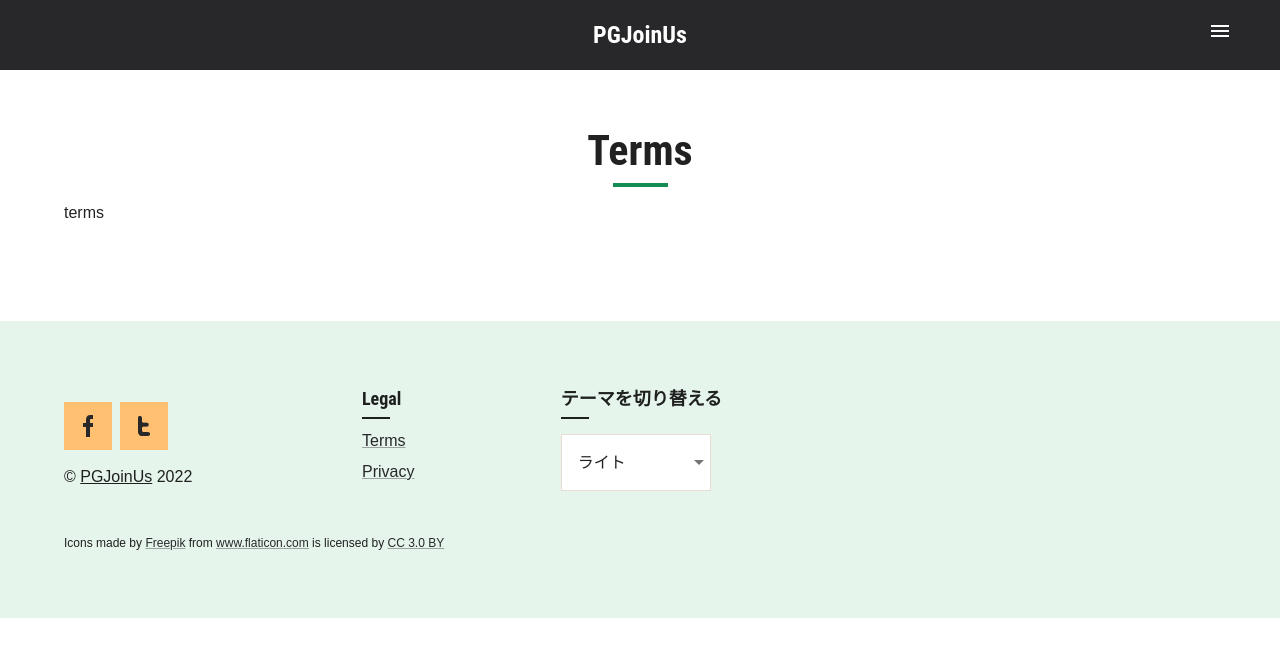
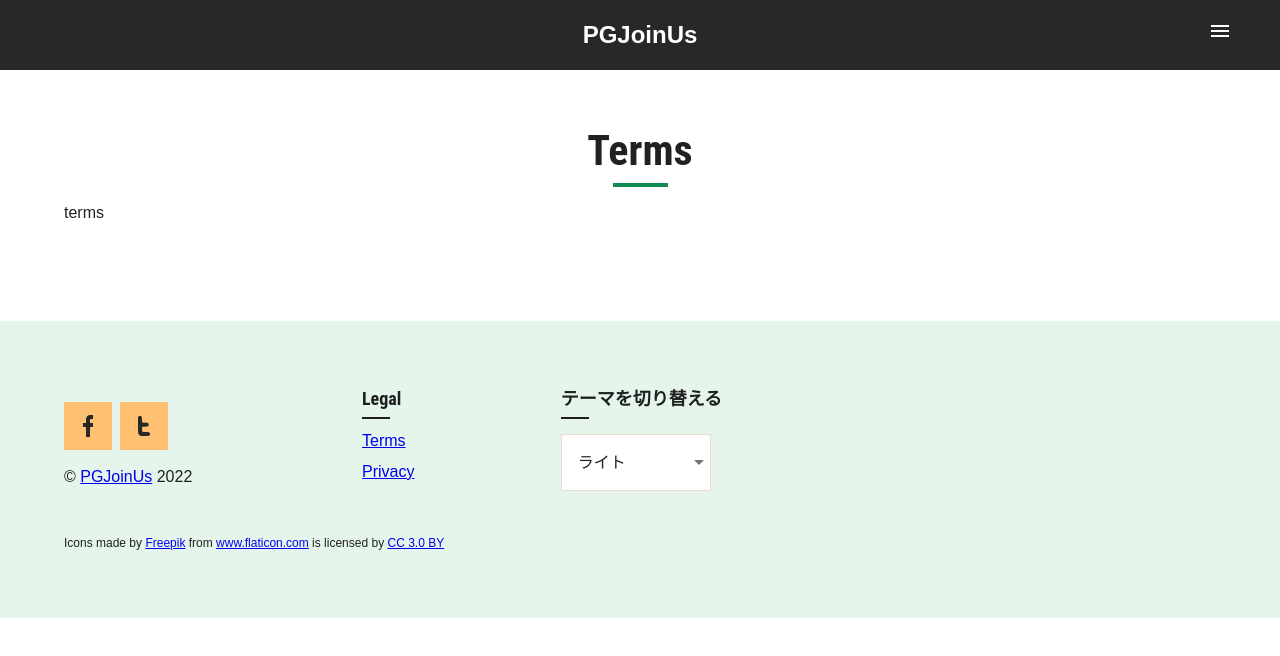
Before and after one commit to takahiro211/pg-joinus-front, a React (Create React App) app: page /terms in a window 1280 px wide. Shown: the top 656 px of the page. Built offline with nearby package versions, Linux system fonts and the light colour scheme.

Commit message:
Fix to use `Link` from react-router-dom

```diff
--- a/src/App.tsx
+++ b/src/App.tsx
@@ -24,11 +24,11 @@ function App() {
         <AnimatePresence exitBeforeEnter>
           <Routes location={location} key={location.pathname}>
             <Route path="/" element={<Home />} />
-            <Route path="/sign-in" element={<SignIn />} />
-            <Route path="/sign-up" element={<SignUp />} />
-            <Route path="/terms" element={<Terms />} />
-            <Route path="/privacy" element={<Privacy />} />
-            <Route path="/forgot-password" element={<ForgotPassword />} />
+            <Route path="sign-in" element={<SignIn />} />
+            <Route path="sign-up" element={<SignUp />} />
+            <Route path="terms" element={<Terms />} />
+            <Route path="privacy" element={<Privacy />} />
+            <Route path="forgot-password" element={<ForgotPassword />} />
           </Routes>
         </AnimatePresence>
         <AppFooter />
--- a/src/pages/SignIn.tsx
+++ b/src/pages/SignIn.tsx
@@ -1,7 +1,7 @@
 import * as React from 'react';
 import { Field, Form, FormSpy } from 'react-final-form';
 import Box from '@mui/material/Box';
-import Link from '@mui/material/Link';
+import { Link } from 'react-router-dom';
 import Typography from './modules/components/Typography';
 import AppForm from './modules/views/AppForm';
 import { email, required } from './modules/form/validation';
@@ -40,9 +40,7 @@ function SignIn() {
           <Typography variant="body2" align="center">
             {''}
             <Link
-              href="/sign-up/"
-              align="center"
-              underline="always"
+              to="/sign-up/"
             >
               会員登録がお済みでない方はこちら
             </Link>
@@ -101,7 +99,7 @@ function SignIn() {
           )}
         </Form>
         <Typography align="center">
-          <Link underline="always" href="/forgot-password/">
+          <Link to="/forgot-password/">
             パスワードをお忘れの方
           </Link>
         </Typography>
--- a/src/pages/SignUp.tsx
+++ b/src/pages/SignUp.tsx
@@ -1,7 +1,7 @@
 import * as React from 'react';
 import Box from '@mui/material/Box';
 import Grid from '@mui/material/Grid';
-import Link from '@mui/material/Link';
+import { Link } from 'react-router-dom';
 import { Field, Form, FormSpy } from 'react-final-form';
 import Typography from './modules/components/Typography';
 import AppForm from './modules/views/AppForm';
@@ -39,7 +39,7 @@ function SignUp() {
             新規会員登録
           </Typography>
           <Typography variant="body2" align="center">
-            <Link href="/sign-in/" underline="always">
+            <Link to="/sign-in/">
               既にアカウントをお持ちの方はこちら
             </Link>
           </Typography>
--- a/src/pages/modules/components/Markdown.tsx
+++ b/src/pages/modules/components/Markdown.tsx
@@ -2,7 +2,7 @@ import * as React from 'react';
 import ReactMarkdown from 'markdown-to-jsx';
 import Box from '@mui/material/Box';
 import Typography from '@mui/material/Typography';
-import Link from '@mui/material/Link';
+import { Link } from 'react-router-dom';
 
 const options = {
   overrides: {
--- a/src/pages/modules/views/AppAppBar.tsx
+++ b/src/pages/modules/views/AppAppBar.tsx
@@ -1,14 +1,14 @@
-import * as React from 'react';
 import Box from '@mui/material/Box';
-import Link from '@mui/material/Link';
 import AppBar from '../components/AppBar';
 import Toolbar from '../components/Toolbar';
 import MenuIcon from '@mui/icons-material/Menu';
 import { Container } from '@mui/material';
+import { Link } from 'react-router-dom';
 
-const rightLink = {
-  fontSize: 16,
-  color: 'common.white',
+const appBarLinkText = {
+  textDecoration: "none",
+  fontSize: 24,
+  color: 'inherit',
   ml: 3,
 };
 
@@ -19,25 +19,26 @@ function AppAppBar() {
         <Container maxWidth="xl">
           <Toolbar sx={{ justifyContent: 'space-between' }}>
             <Box sx={{ flex: 1 }} />
+            <h6>
               <Link
-              variant="h6"
-              underline="none"
                 color="inherit"
-              href="/"
-              sx={{ fontSize: 24 }}
+                to="/"
+                style={appBarLinkText}
               >
                 {'PGJoinUs'}
               </Link>
+            </h6>
             <Box sx={{ flex: 1, display: 'flex', justifyContent: 'flex-end' }}>
+              <h6>
                 <Link
                   color="inherit"
-                variant="h6"
-                underline="none"
-                href="/sign-in/"
-                sx={rightLink}
+                  to="sign-in"
+                  style={appBarLinkText}
                 >
                   <MenuIcon />
                 </Link>
+
+              </h6>
             </Box>
           </Toolbar>
         </Container>
--- a/src/pages/modules/views/AppFooter.tsx
+++ b/src/pages/modules/views/AppFooter.tsx
@@ -1,16 +1,16 @@
 import * as React from 'react';
 import Box from '@mui/material/Box';
 import Grid from '@mui/material/Grid';
-import Link from '@mui/material/Link';
 import Container from '@mui/material/Container';
 import Typography from '../components/Typography';
 import TextField from '../components/TextField';
+import { Link } from 'react-router-dom';
 
 function Copyright() {
   return (
     <React.Fragment>
       {'© '}
-      <Link color="inherit" href="/">
+      <Link color="inherit" to="/">
         PGJoinUs
       </Link>{' '}
       {new Date().getFullYear()}
@@ -83,10 +83,10 @@ export default function AppFooter() {
             </Typography>
             <Box component="ul" sx={{ m: 0, listStyle: 'none', p: 0 }}>
               <Box component="li" sx={{ py: 0.5 }}>
-                <Link href="/terms/">Terms</Link>
+                <Link to="/terms/">Terms</Link>
               </Box>
               <Box component="li" sx={{ py: 0.5 }}>
-                <Link href="/privacy/">Privacy</Link>
+                <Link to="/privacy/">Privacy</Link>
               </Box>
             </Box>
           </Grid>
@@ -113,16 +113,16 @@ export default function AppFooter() {
           <Grid item>
             <Typography variant="caption">
               {'Icons made by '}
-              <Link href="https://www.freepik.com" rel="sponsored" title="Freepik">
+              <Link to="https://www.freepik.com" rel="sponsored" title="Freepik">
                 Freepik
               </Link>
               {' from '}
-              <Link href="https://www.flaticon.com" rel="sponsored" title="Flaticon">
+              <Link to="https://www.flaticon.com" rel="sponsored" title="Flaticon">
                 www.flaticon.com
               </Link>
               {' is licensed by '}
               <Link
-                href="https://creativecommons.org/licenses/by/3.0/"
+                to="https://creativecommons.org/licenses/by/3.0/"
                 title="Creative Commons BY 3.0"
                 target="_blank"
                 rel="noopener noreferrer"
--- a/src/pages/modules/views/ProductHero.tsx
+++ b/src/pages/modules/views/ProductHero.tsx
@@ -1,4 +1,5 @@
 import * as React from 'react';
+import { Link } from 'react-router-dom';
 import Button from '../components/Button';
 import Typography from '../components/Typography';
 import ProductHeroLayout from './ProductHeroLayout';
@@ -32,16 +33,19 @@ export default function ProductHero() {
       >
         スキルに応じたGitHubリポジトリをご紹介
       </Typography>
+      <Link
+        to="/sign-up/"
+        >
         <Button
           color="secondary"
           variant="contained"
           size="large"
           component="a"
-        href="/sign-up/"
           sx={{ minWidth: 200 }}
         >
           新規会員登録
         </Button>
+      </Link>
       <Typography variant="body2" color="inherit" sx={{ mt: 2 }}>
         無料の会員登録はこちらから
       </Typography>
--- a/src/pages/modules/views/ProductHowItWorks.tsx
+++ b/src/pages/modules/views/ProductHowItWorks.tsx
@@ -6,6 +6,7 @@ import Grid from '@mui/material/Grid';
 import Container from '@mui/material/Container';
 import Button from '../components/Button';
 import Typography from '../components/Typography';
+import { Link } from 'react-router-dom';
 
 const item: SxProps<Theme> = {
   display: 'flex',
@@ -103,16 +104,16 @@ function ProductHowItWorks() {
             </Grid>
           </Grid>
         </div>
+        <Link to="sign-up">
           <Button
             color="secondary"
             size="large"
             variant="contained"
-          component="a"
-          href="/sign-up/"
             sx={{ mt: 8 }}
           >
             プロジェクトを探す
           </Button>
+        </Link>
       </Container>
     </Box>
   );
--- a/src/withRoot.tsx
+++ b/src/withRoot.tsx
@@ -7,12 +7,13 @@ export default function withRoot<P extends JSX.IntrinsicAttributes>(
   function WithRoot(props: P) {
     return (
       <motion.div
-              initial={{ opacity: 0, y: 0 }} // 初期状態
-              animate={{ opacity: 1, y: 0 }} // マウント時
-              exit={{ opacity: 10, y: 0 }} // アンマウント時
-              transition={{
-              duration: 0.8,
-              }}
+        key={"/"}
+        initial={{ opacity: 0, x: 0 }}
+        animate={{ opacity: 4, x: 0 }}
+        exit={{ opacity: 0, x: 0 }}
+        transition={{
+          duration: 0.2,
+        }}
       >
         <Component {...props} />
       </motion.div>
```
Lines whose indentation alone changed are shown as unchanged.
